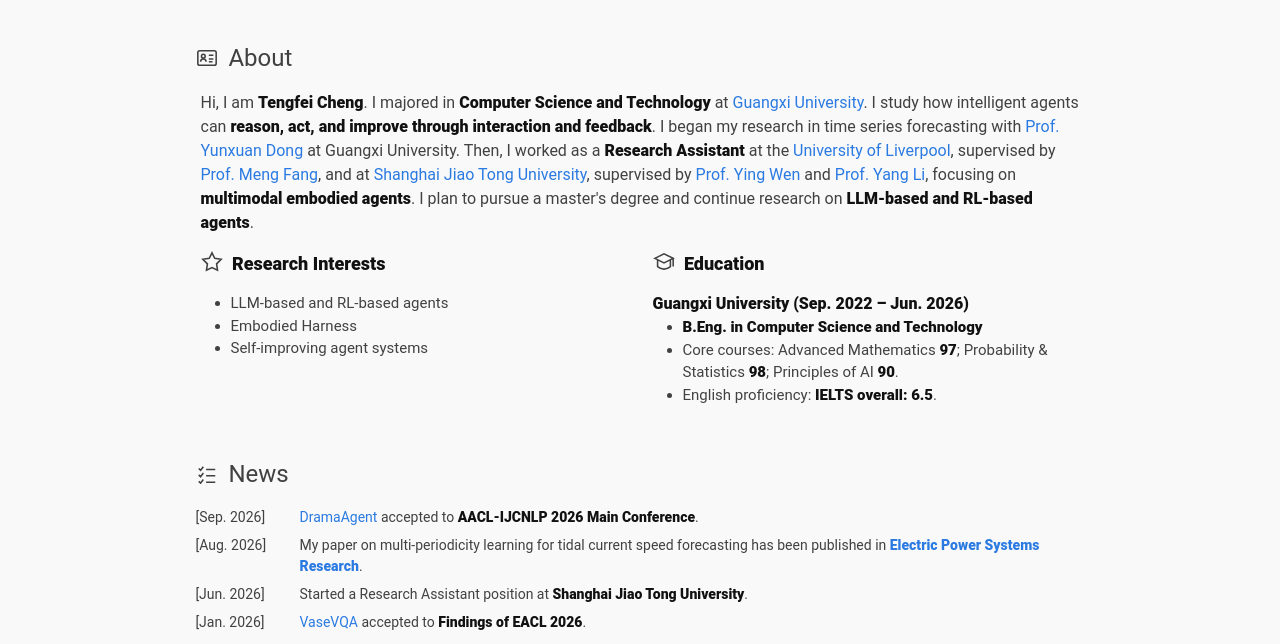
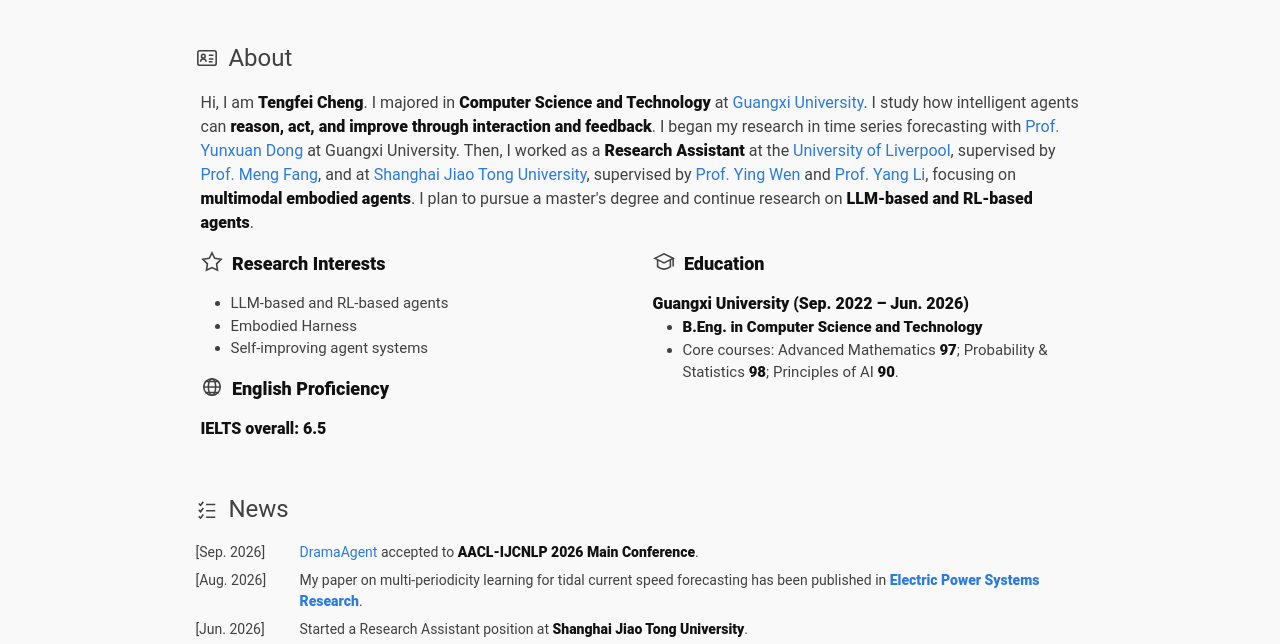
Before and after one commit to Cheng-tf/iamllm, a plain HTML site: page index.html in a window 1280 px wide. Shown: the part 380-1024 px from the top of the page. Drawn offline with Linux system fonts and the light colour scheme.

Commit message:
Move English proficiency below research interests with matching heading

```diff
--- a/index.html
+++ b/index.html
@@ -53,8 +53,11 @@
     <div class="bio-body">
       <p>Hi, I am <b>Tengfei Cheng</b>. I majored in <b>Computer Science and Technology</b> at <a href="https://www.gxu.edu.cn/">Guangxi University</a>. I study how intelligent agents can <b>reason, act, and improve through interaction and feedback</b>. I began my research in time series forecasting with <a href="https://scholar.google.com.hk/citations?hl=zh-CN&amp;user=dYcYJfUAAAAJ">Prof. Yunxuan Dong</a> at Guangxi University. Then, I worked as a <b>Research Assistant</b> at the <a href="https://www.liverpool.ac.uk/">University of Liverpool</a>, supervised by <a href="https://mengfn.github.io/">Prof. Meng Fang</a>, and at <a href="https://www.sjtu.edu.cn/">Shanghai Jiao Tong University</a>, supervised by <a href="https://scholar.google.com/citations?user=_A1CxG8AAAAJ">Prof. Ying Wen</a> and <a href="https://scholar.google.com/citations?user=msAmwaoAAAAJ">Prof. Yang Li</a>, focusing on <b>multimodal embodied agents</b>. I plan to pursue a master's degree and continue research on <b>LLM-based and RL-based agents</b>.</p>
       <div class="bio-columns">
-        <div><h3><svg class="section-icon" viewBox="0 0 24 24" fill="none" stroke="currentColor" stroke-width="1.7" aria-hidden="true"><path d="m12 2 3 6 7 1-5 5 1 7-6-3-6 3 1-7-5-5 7-1z"/></svg> <strong>Research Interests</strong></h3><ul><li>LLM-based and RL-based agents</li><li>Embodied Harness</li><li>Self-improving agent systems</li></ul></div>
-        <div><h3><svg class="section-icon" viewBox="0 0 24 24" fill="none" stroke="currentColor" stroke-width="1.7" aria-hidden="true"><path d="m2 8 10-5 10 5-10 5zM5 10v7c5 4 9 4 14 0v-7m3-2v9"/></svg> <strong>Education</strong></h3><b>Guangxi University (Sep. 2022 – Jun. 2026)</b><ul><li><b>B.Eng. in Computer Science and Technology</b></li><li>Core courses: Advanced Mathematics <b>97</b>; Probability &amp; Statistics <b>98</b>; Principles of AI <b>90</b>.</li><li>English proficiency: <b>IELTS overall: 6.5</b>.</li></ul></div>
+        <div><h3><svg class="section-icon" viewBox="0 0 24 24" fill="none" stroke="currentColor" stroke-width="1.7" aria-hidden="true"><path d="m12 2 3 6 7 1-5 5 1 7-6-3-6 3 1-7-5-5 7-1z"/></svg> <strong>Research Interests</strong></h3><ul><li>LLM-based and RL-based agents</li><li>Embodied Harness</li><li>Self-improving agent systems</li></ul>
+          <h3><svg class="section-icon" viewBox="0 0 24 24" fill="none" stroke="currentColor" stroke-width="1.7" aria-hidden="true"><circle cx="12" cy="12" r="9"/><ellipse cx="12" cy="12" rx="4" ry="9"/><path d="M3 12h18M5 6h14M5 18h14"/></svg> <strong>English Proficiency</strong></h3>
+          <p><b>IELTS overall: 6.5</b></p>
+        </div>
+        <div><h3><svg class="section-icon" viewBox="0 0 24 24" fill="none" stroke="currentColor" stroke-width="1.7" aria-hidden="true"><path d="m2 8 10-5 10 5-10 5zM5 10v7c5 4 9 4 14 0v-7m3-2v9"/></svg> <strong>Education</strong></h3><b>Guangxi University (Sep. 2022 – Jun. 2026)</b><ul><li><b>B.Eng. in Computer Science and Technology</b></li><li>Core courses: Advanced Mathematics <b>97</b>; Probability &amp; Statistics <b>98</b>; Principles of AI <b>90</b>.</li></ul></div>
       </div>
     </div>
   </section>
```
